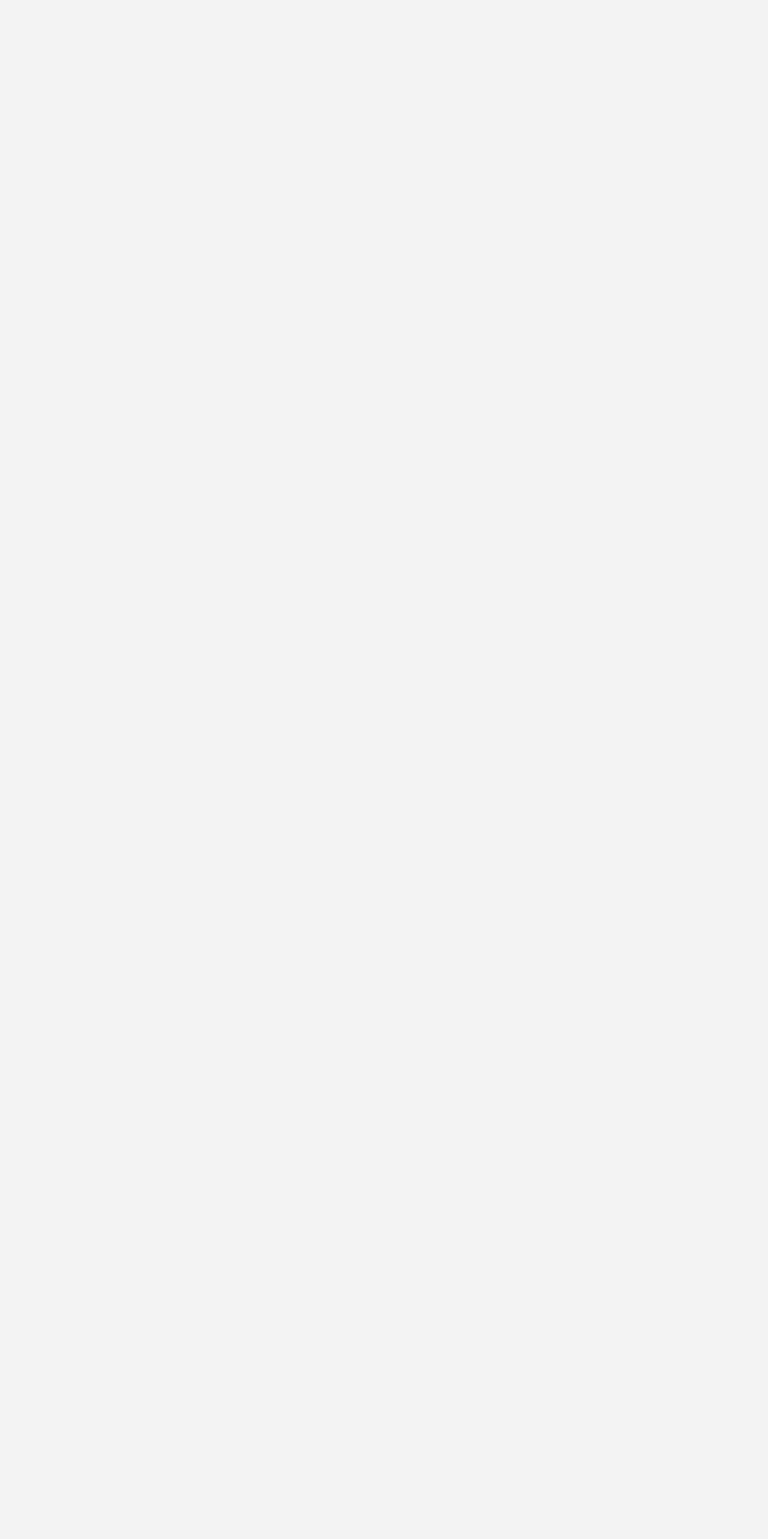
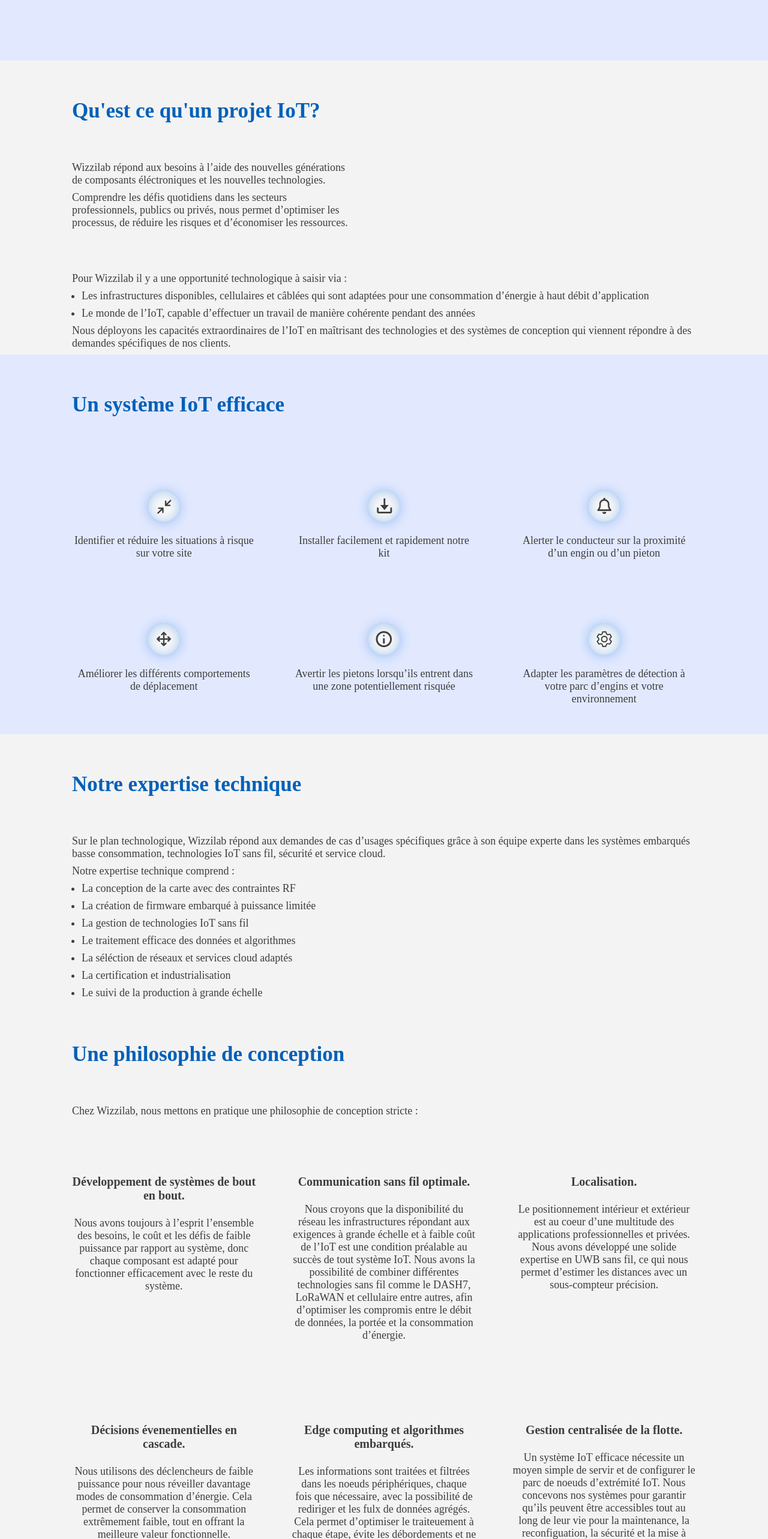
Before and after one commit to Laurading/wizzilab-website, a Next.js app: page /savoir-faire in a window 1280 px wide. Shown: the part 234-2800 px from the top of the page at 60% size. Before the commit the page ends 800 px from the top, so only its background shows below. Built offline with nearby package versions, Linux system fonts and the light colour scheme.

Commit message:
savoir-faire structure

```diff
--- a/pages/savoir-faire.js
+++ b/pages/savoir-faire.js
@@ -1,13 +1,139 @@
 import Header from '../components/Header'
 
 
-export default function Wolt() {
+export default function SavoirFaire() {
     return (
         <div>
             <Header />
+            <section className='section-one'>
+                <div className='lavender-bg'>
+                    <h2>Notre savoir faire</h2>
+                </div>
+            </section>
+            <section className='margin'>
+                <div className='content-col'>
+                    <div className='column-2'>
+                        <h3> Qu'est ce qu'un projet IoT?</h3>
+                        <p>
+                            Wizzilab répond aux besoins à l’aide des nouvelles générations de composants éléctroniques et les nouvelles technologies.
+                        </p>
+                        <p>
+                            Comprendre les défis quotidiens dans les secteurs professionnels, publics ou privés, nous permet d’optimiser les processus, de réduire les risques et d’économiser les ressources.
+                        </p>
+                    </div>
+                    <div className='column-2'>
+                    </div>
+                </div>
+                <p>Pour Wizzilab il y a une opportunité technologique à saisir via :</p>
+                <ul>
+                    <li>
+                        Les infrastructures disponibles, cellulaires et câblées qui sont adaptées pour une consommation d’énergie à haut débit d’application
+                    </li>
+                    <li>
+                        Le monde de l’IoT, capable d’effectuer un travail de manière cohérente pendant des années
+                    </li>
+                </ul>
+                <p>Nous déployons les capacités extraordinaires de l’IoT en maîtrisant des technologies et des systèmes de conception qui viennent répondre à des demandes spécifiques de nos clients.</p>
+            </section>
+
             <section className='lavender-bg'>
+                <div className='margin'>
+                    <h3>Un système IoT efficace</h3>
+                    <div className='content-col'>
+                        <div className='column-3'>
+                            <img className='picto' src='/img/pictos/u-guard/1.svg' />
+                            <p>Identifier et réduire les situations à risque sur votre site</p>
+                        </div>
+                        <div className='column-3'>
+                            <img className='picto' src='/img/pictos/u-guard/2.svg' />
+                            <p>Installer facilement et rapidement notre kit</p>
+                        </div>
+                        <div className='column-3'>
+                            <img className='picto' src='/img/pictos/u-guard/3.svg' />
+                            <p>Alerter le conducteur sur la proximité d’un engin ou d’un pieton</p>
+                        </div>
+                        <div className='column-3'>
+                            <img className='picto' src='/img/pictos/u-guard/4.svg' />
+                            <p>Améliorer les différents comportements de déplacement</p>
+                        </div>
+                        <div className='column-3'>
+                            <img className='picto' src='/img/pictos/u-guard/5.svg' />
+                            <p>Avertir les pietons lorsqu’ils entrent dans une zone potentiellement risquée</p>
+                        </div>
+                        <div className='column-3'>
+                            <img className='picto' src='/img/pictos/u-guard/6.svg' />
+                            <p>Adapter les paramètres de détection à votre parc d’engins et votre environnement</p>
+                        </div>
+                    </div>
+                </div>
+            </section>
+            <section className='margin'>
+                <h3>
+                    Notre expertise technique
+                </h3>
+                <p>Sur le plan technologique, Wizzilab répond aux demandes de cas d’usages spécifiques grâce à son équipe experte dans les systèmes embarqués basse consommation, technologies IoT sans fil, sécurité et service cloud.</p>
+                <p>
+                    Notre expertise technique comprend :
+                </p>
+                <ul>
+                    <li>
+                        La conception de la carte avec des contraintes RF
+                    </li>
+                    <li>
+                        La création de firmware embarqué à puissance limitée
+                    </li>
+                    <li>
+                        La gestion de technologies IoT sans fil
+                    </li>
+                    <li>
+                        Le traitement efficace des données et algorithmes
+                    </li>
+                    <li>
+                        La séléction de réseaux et services cloud adaptés
+                    </li>
+                    <li>
+                        La certification et industrialisation
+                    </li>
+                    <li>
+                        Le suivi de la production à grande échelle
+                    </li>
+                </ul>
+            </section>
+            <section className='margin'>
+                <h3>Une philosophie de conception</h3>
+                <p>Chez Wizzilab, nous mettons en pratique une philosophie de conception stricte :</p>
+                <div className='content-col'>
+                    <div className='column-3'>
+                        <h5>Développement de systèmes de bout en bout.</h5>
+                        <p>
+                        Nous avons toujours à l’esprit l’ensemble des besoins, le coût et les défis de faible puissance par rapport au système, donc chaque composant est adapté pour fonctionner efficacement avec le reste du système.
+                        </p>
+                    </div>
+                    <div className='column-3'>
+                        <h5>Communication sans fil optimale.</h5>
+                        <p>Nous croyons que la disponibilité du réseau les infrastructures répondant aux exigences à grande échelle et à faible coût de l’IoT est une condition préalable au succès de tout système IoT. Nous avons la possibilité de combiner différentes technologies sans fil comme le DASH7, LoRaWAN et cellulaire entre autres, afin d’optimiser les compromis entre le débit de données, la portée et la consommation d’énergie.</p>
+                    </div>
+                    <div className='column-3'>
+                        <h5>Localisation.</h5>
+                        <p>Le positionnement intérieur et extérieur est au coeur d’une multitude des applications professionnelles et privées.
+Nous avons développé une solide expertise en UWB sans fil, ce qui nous permet d’estimer les distances avec un sous-compteur précision.</p>
+                    </div>
+                    <div className='column-3'>
+                        <h5>Décisions évenementielles en cascade.</h5>
+                        <p>Nous utilisons des déclencheurs de faible puissance pour nous réveiller davantage modes de consommation d’énergie.
+Cela permet de conserver la consommation extrêmement faible, tout en offrant la meilleure valeur fonctionnelle.</p>
+                    </div>
+                    <div className='column-3'>
+                        <h5>Edge computing et algorithmes embarqués.</h5>
+                        <p>Les informations sont traitées et filtrées dans les noeuds périphériques, chaque fois que nécessaire, avec la possibilité de rediriger et les fulx de données agrégés. Cela permet d’optimiser le traiteuement à chaque étape, évite les débordements et ne fournit que des données significatives au service d’application.</p>
+                    </div>
+                    <div className='column-3'>
+                        <h5>Gestion centralisée de la flotte.</h5>
+                        <p>Un système IoT efficace nécessite un moyen simple de servir et de configurer le parc de noeuds d’extrémité IoT. Nous concevons nos systèmes pour garantir qu’ils peuvent être accessibles tout au long de leur vie pour la maintenance, la reconfiguation, la sécurité et la mise à jour du firmware.</p>
+                    </div>
+                </div>
+            </section>
 
-            </section>
         </div>
     )
 }
```
